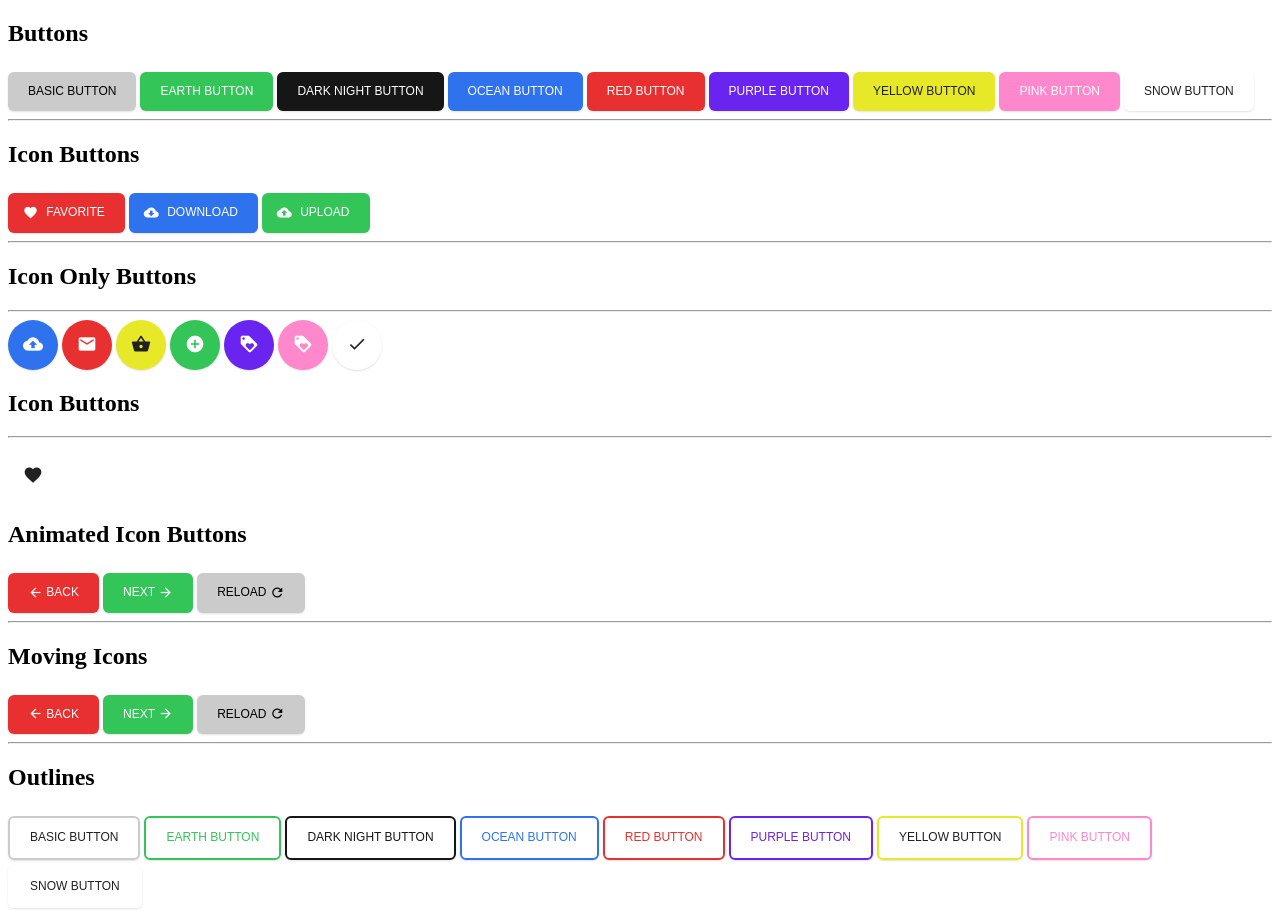
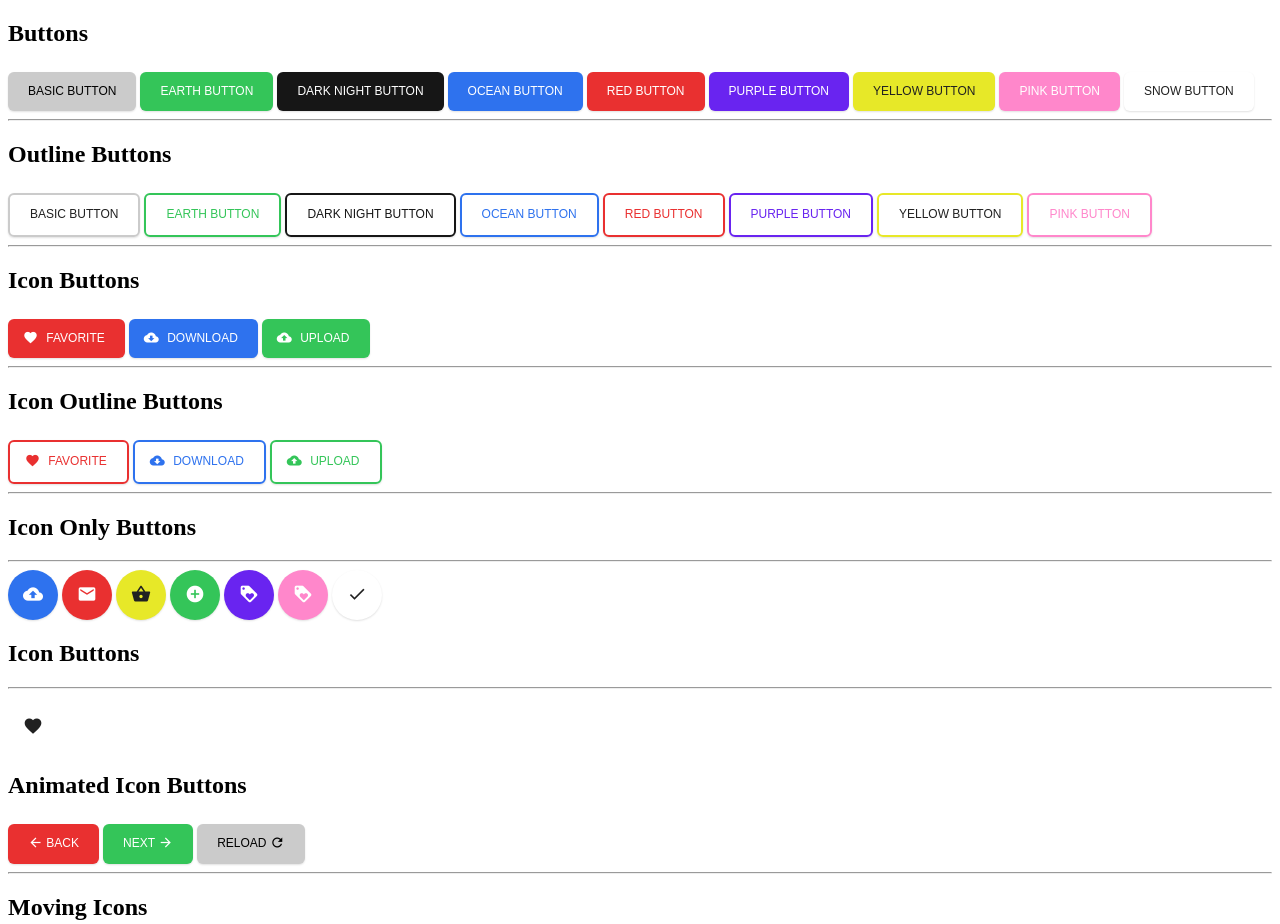
Before and after one commit to Matericious/Matericious, a plain HTML site: page demo/buttons.html in a window 1280 px wide. Shown: the top 924 px of the page. Drawn offline with Linux system fonts and the light colour scheme.

Commit message:
added Icon outlines button and removed outline snow

```diff
--- a/demo/buttons.html
+++ b/demo/buttons.html
@@ -22,6 +22,16 @@
   <button mui="pink">Pink Button</button>
   <button mui="snow">Snow Button</button>
   <hr/>
+<h2>Outline Buttons</h2>
+<button mui outline>Basic Button</button>
+<button mui="earth" outline>earth Button</button>
+<button mui="night" outline>dark night Button</button>
+<button mui="ocean" outline>ocean Button</button>
+<button mui="red" outline>Red Button</button>
+<button mui="purple" outline>Purple Button</button>
+<button mui="yellow" outline>Yellow Button</button>
+<button mui="pink" outline>Pink Button</button>
+<hr/>
   <h2>Icon Buttons</h2>
   <button mui="red">
       <i class="material-icons">favorite</i>
@@ -32,6 +42,20 @@
       Download
       </button>
   <button mui="earth">
+      <i class="material-icons">cloud_upload</i>
+      Upload
+      </button>
+  <hr/>
+  <h2>Icon Outline Buttons</h2>
+  <button mui="red" outline>
+      <i class="material-icons">favorite</i>
+      favorite
+      </button>
+  <button mui="ocean" outline>
+      <i class="material-icons">cloud_download</i>
+      Download
+      </button>
+  <button mui="earth" outline>
       <i class="material-icons">cloud_upload</i>
       Upload
       </button>
@@ -91,17 +115,6 @@
       Reload
       <i class="material-icons" move="rotate"> refresh</i>
       </button>
-  <hr/>
-  <h2>Outlines</h2>
-  <button mui outline>Basic Button</button>
-  <button mui="earth" outline>earth Button</button>
-  <button mui="night" outline>dark night Button</button>
-  <button mui="ocean" outline>ocean Button</button>
-  <button mui="red" outline>Red Button</button>
-  <button mui="purple" outline>Purple Button</button>
-  <button mui="yellow" outline>Yellow Button</button>
-  <button mui="pink" outline>Pink Button</button>
-  <button mui="snow" outline>Snow Button</button>
 </body>
 
 </html>
```
